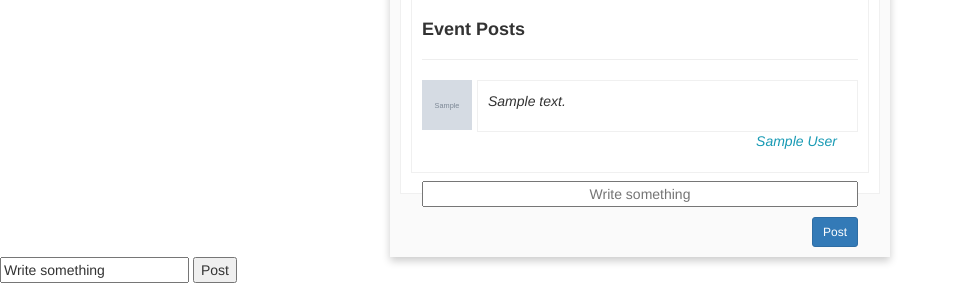
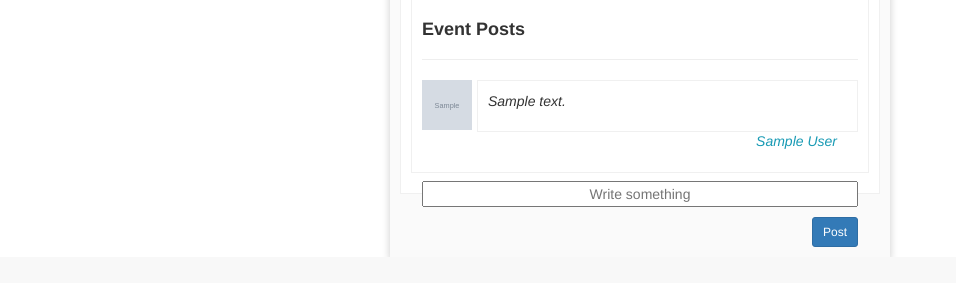
Before and after one commit to lotnee/Comp4920, a Flask app: template app/templates/display-event.html in a window 1280 px wide. Shown: the part 1405-1688 px from the top of the page, without its empty margins (0-956 px from the left). After the commit the page ends 1662 px from the top, so only its background shows below. Run offline with Flask 2, Linux system fonts and the light colour scheme; the template is opened without the code that fills it: most values are stand-ins (such as "Sample title", 1, 10 or a date in 2020); grey boxes marked "Sample" are stand-in pictures; parts of the project's set-up code (start-up, migrations or seed data) failed here and were passed over; some libraries are stand-ins or nearby versions.

Commit message:
removed additional post button

```diff
--- a/app/templates/display-event.html
+++ b/app/templates/display-event.html
@@ -242,10 +242,6 @@
 
     </div>
     {%endif%}
-    <form action="/add-event-post/{{event['_id']}}" method="post" >
-       <input type="text" name="post_text" value="Write something">
-       <input type="submit" value="Post">
-    </form>
 
 </body>
 
```
